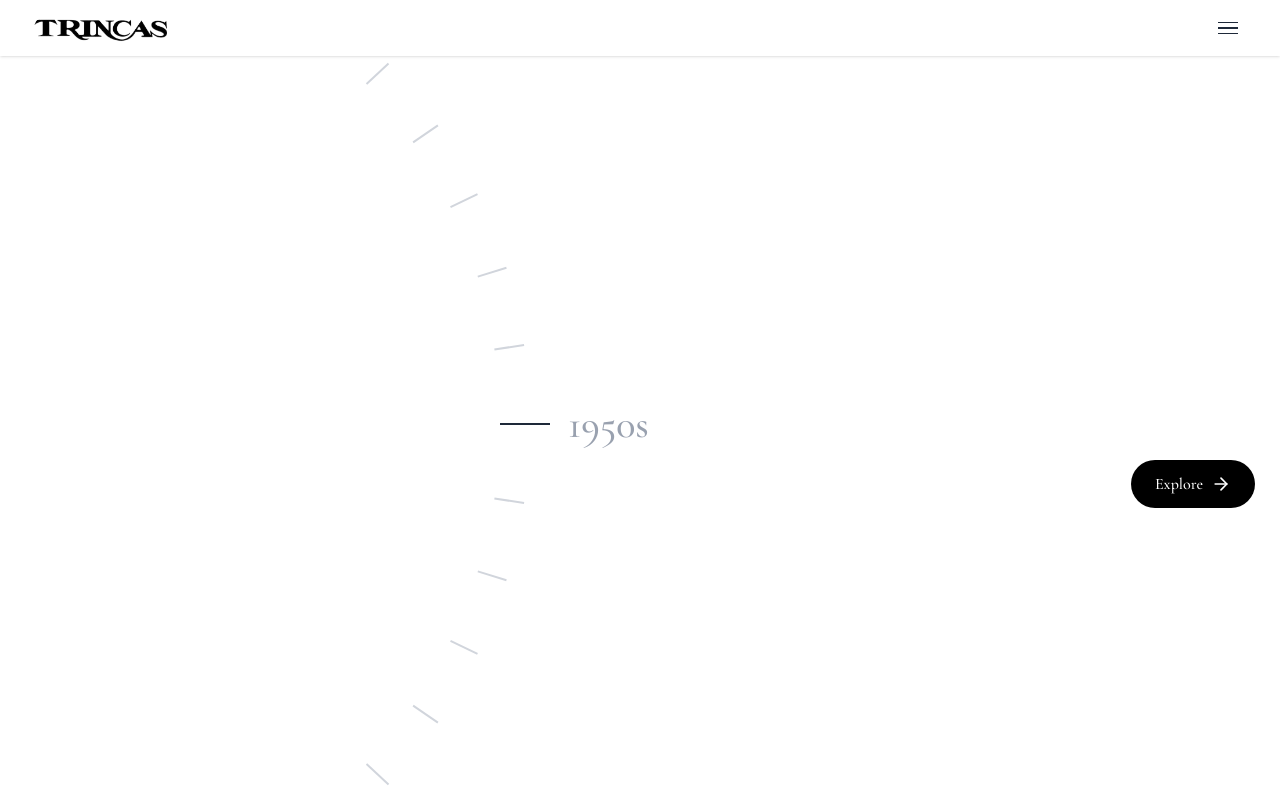
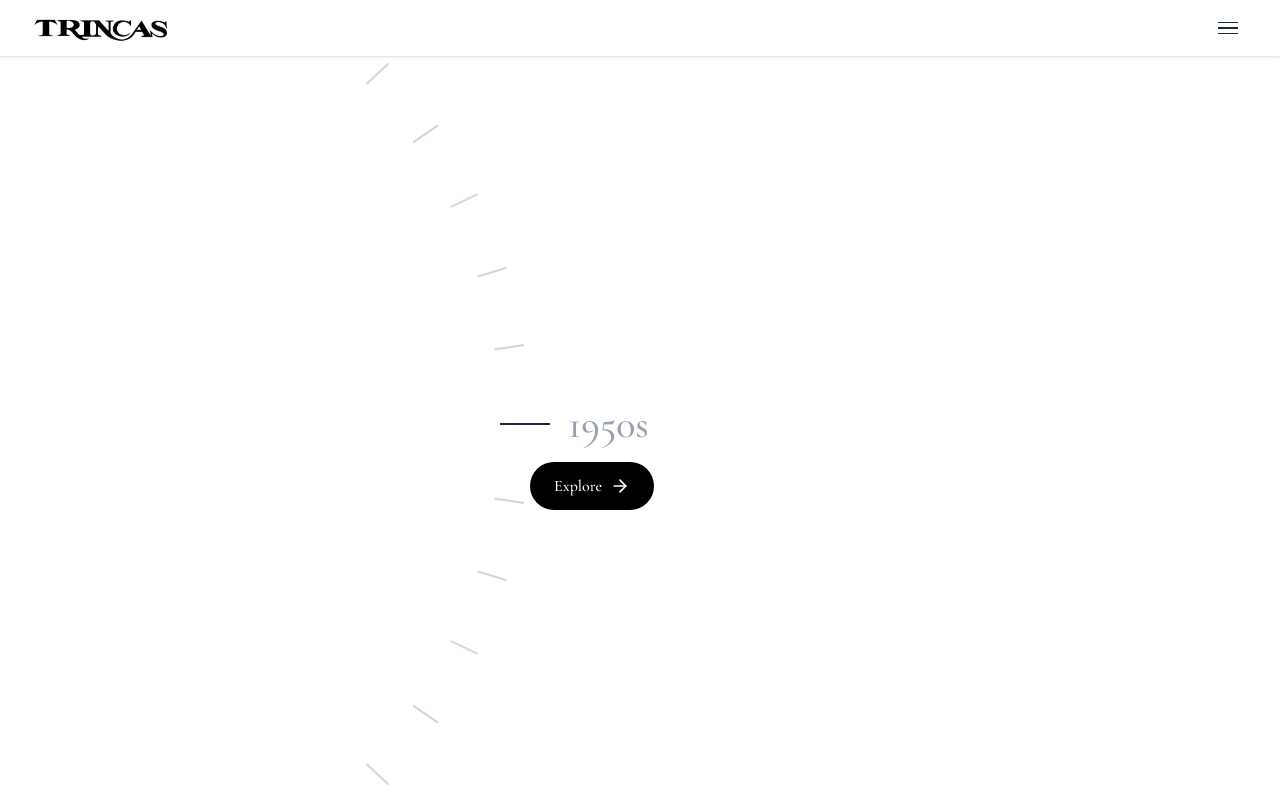
Before and after one commit to shamikspeare/trincas, a React (Vite) app in the folder frontend/: page /history in a window 1280 px wide. Built offline with nearby package versions, Linux system fonts and the light colour scheme.

Commit message:
fixed scroll wheel animation

```diff
--- a/frontend/src/App.jsx
+++ b/frontend/src/App.jsx
@@ -7,6 +7,7 @@ import Food from './components/pages/Food'
 import Music from './components/pages/Music'
 import History from './components/pages/History'
 import FoodSubPage from './components/pages/FoodSubPage'
+import HistoryYearPage from './pages/HistoryYearPage'
 
 function App() {
   return (
@@ -26,6 +27,7 @@ function App() {
             <Route path="/food-cafe" element={<FoodSubPage title="Cafe" basePath="/food-cafe" />} />
             <Route path="/music" element={<Music />} />
             <Route path="/history" element={<History />} />
+            <Route path="/history/:decade" element={<HistoryYearPage />} />
           </Routes>
         </div>
       </div>
--- a/frontend/src/components/ScrollCircle.jsx
+++ b/frontend/src/components/ScrollCircle.jsx
@@ -1,7 +1,8 @@
-import React, { useRef, useState } from "react";
+import React, { useRef, useState, useEffect, useCallback } from "react";
 import { motion } from "framer-motion";
 import gsap from "gsap";
 import { ArrowRight } from "lucide-react";
+import { useNavigate } from "react-router-dom";
 
 const decades = [
   "1950s",
@@ -13,85 +14,115 @@ const decades = [
   "2010s",
 ];
 
-// 42 ticks
 const TOTAL_TICKS = 42;
 const TICKS_PER_DECADE = TOTAL_TICKS / decades.length;
-
-// Angle between decades
 const STEP_ANGLE = (360 / TOTAL_TICKS) * TICKS_PER_DECADE;
-
-// Makes 1950s start on center horizontal line
 const INITIAL_ROTATION = 90;
 
+// How close (in degrees) a decade must be to the active position to show the button
+const SNAP_THRESHOLD = 10;
+
 export default function ScrollCircle() {
+  const containerRef = useRef(null);
   const dialRef = useRef(null);
+  const currentRotation = useRef(INITIAL_ROTATION);
+  const [showButton, setShowButton] = useState(true);
+  const [activeIndex, setActiveIndex] = useState(0);
+  const navigate = useNavigate();
 
-  const [currentIndex, setCurrentIndex] = useState(0);
-  const [showButton, setShowButton] = useState(true);
+  // Helper: update button visibility based on how close we are to a decade
+  const updateButtonVisibility = useCallback(() => {
+    // Convert current rotation back to a continuous index
+    const continuousIndex =
+      (INITIAL_ROTATION - currentRotation.current) / STEP_ANGLE;
 
-  const isAnimating = useRef(false);
+    const nearest = Math.round(continuousIndex);
+    const distance = Math.abs(continuousIndex - nearest) * STEP_ANGLE;
 
-  const animateToIndex = (index) => {
+    const isNear = distance < SNAP_THRESHOLD;
+
+    setShowButton(isNear);
+    if (isNear) {
+      const len = decades.length;
+      // Use modulo arithmetic to ensure activeIndex loops correctly and handles negative values
+      const wrappedIndex = ((nearest % len) + len) % len;
+      setActiveIndex(wrappedIndex);
+    }
+  }, []);
+
+  // Continuous rotation (no snapping / no flick)
+  const applyRotation = useCallback((deltaDegrees) => {
     if (!dialRef.current) return;
 
-    isAnimating.current = true;
-    setShowButton(false);
+    currentRotation.current += deltaDegrees;
+    gsap.set(dialRef.current, {
+      rotate: currentRotation.current,
+    });
 
-    gsap.to(dialRef.current, {
-      rotate: INITIAL_ROTATION + index * STEP_ANGLE,
+    updateButtonVisibility();
+  }, [updateButtonVisibility]);
+
+  // Desktop wheel → continuous
+  // Attached natively to avoid passive event listener warnings
+  useEffect(() => {
+    const container = containerRef.current;
+    if (!container) return;
+
+    const handleWheel = (e) => {
+      e.preventDefault();
+      // positive deltaY (scroll down) rotates one way, negative the other
+      // sensitivity tuned for a natural feel
+      const delta = e.deltaY * 0.12;
+      applyRotation(-delta);
+    };
+
+    container.addEventListener("wheel", handleWheel, { passive: false });
+
+    return () => {
+      container.removeEventListener("wheel", handleWheel);
+    };
+  }, [applyRotation]);
+
+  // Mobile drag → continuous (updates every frame of the pan)
+  const handlePan = (_, info) => {
+    // info.delta.y is the movement since last event
+    const delta = info.delta.y * 0.35;
+    applyRotation(-delta);
+  };
+
+  // Optional light inertia on release (still continuous, no discrete flick)
+  const handlePanEnd = (_, info) => {
+    const velocity = info.velocity.y;
+    if (Math.abs(velocity) < 80) {
+      updateButtonVisibility();
+      return;
+    }
+
+    // short coast that decays naturally
+    const coast = velocity * 0.08;
+    gsap.to(currentRotation, {
+      current: currentRotation.current - coast,
       duration: 0.6,
-      ease: "power3.out",
-      onComplete: () => {
-        isAnimating.current = false;
-        setShowButton(true);
+      ease: "power2.out",
+      onUpdate: () => {
+        if (!dialRef.current) return;
+        gsap.set(dialRef.current, {
+          rotate: currentRotation.current,
+        });
+        updateButtonVisibility();
       },
     });
   };
 
-  const next = () => {
-    if (isAnimating.current) return;
-
-    setCurrentIndex((prev) => {
-      const nextIndex = prev + 1;
-      animateToIndex(nextIndex);
-      return nextIndex;
-    });
-  };
-
-  const previous = () => {
-    if (isAnimating.current) return;
-
-    setCurrentIndex((prev) => {
-      const nextIndex = prev - 1;
-      animateToIndex(nextIndex);
-      return nextIndex;
-    });
-  };
-
-  const handleWheel = (e) => {
-    if (e.deltaY > 0) next();
-    else previous();
-  };
-
-  const handlePanEnd = (_, info) => {
-    const { offset, velocity } = info;
-
-    const isFlick =
-      Math.abs(offset.y) > 8 || Math.abs(velocity.y) > 200;
-
-    if (!isFlick) return;
-
-    if (offset.y < 0 || velocity.y < 0) {
-      next();
-    } else {
-      previous();
-    }
+  const handleExploreClick = () => {
+    navigate(`/history/${decades[activeIndex]}`);
   };
 
   return (
     <motion.section
+      ref={containerRef}
       className="relative h-[calc(100vh-64px)] w-full overflow-hidden bg-white text-gray-900 touch-none"
-      onWheel={handleWheel}
+      onPan={handlePan}
       onPanEnd={handlePanEnd}
     >
       {/* Dial */}
@@ -100,7 +131,6 @@ export default function ScrollCircle() {
           ref={dialRef}
           className="
             relative flex items-center justify-center bg-transparent
-
             h-[300px] w-[300px]
             sm:h-[400px] sm:w-[400px]
             md:h-[700px] md:w-[700px]
@@ -111,9 +141,7 @@ export default function ScrollCircle() {
         >
           {[...Array(TOTAL_TICKS).keys()].map((_, index) => {
             const angle = (index / TOTAL_TICKS) * 360;
-
             const isMainTick = index % TICKS_PER_DECADE === 0;
-
             const decadeText = isMainTick
               ? decades[index / TICKS_PER_DECADE]
               : null;
@@ -126,15 +154,12 @@ export default function ScrollCircle() {
                   transform: `rotate(${angle - 90}deg)`,
                 }}
               >
-                {/* Tick */}
                 <span
                   className={`
                     shrink-0 h-[2px]
-
                     ml-[185px]
                     sm:ml-[250px]
                     md:ml-[500px]
-
                     ${
                       isMainTick
                         ? "w-[30px] sm:w-[50px] bg-gray-800"
@@ -143,20 +168,12 @@ export default function ScrollCircle() {
                   `}
                 />
 
-                {/* Text */}
                 {isMainTick && (
                   <span
                     className="
-                      whitespace-nowrap
-                      font-medium
-                      text-gray-400
-
-                      ml-[14px]
-                      sm:ml-[20px]
-                      md:ml-[18px]
-
-                      text-[26px]
-                      sm:text-[40px]
+                      whitespace-nowrap font-medium text-gray-400
+                      ml-[14px] sm:ml-[20px] md:ml-[18px]
+                      text-[26px] sm:text-[40px]
                     "
                   >
                     {decadeText}
@@ -168,59 +185,35 @@ export default function ScrollCircle() {
         </div>
       </div>
 
-      {/* Button */}
-      <div
-        className="
-          absolute inset-x-0
-          flex justify-end z-10
-
-          top-[calc(50%+22px)]
-          pr-4
-
-          sm:top-[calc(50%+30px)]
-          sm:pr-[25px]
-
-          md:top-[calc(50%+36px)]
-        "
-      >
+      {/* Explore button – only visible when a decade is near the active position */}
       <motion.button
         className="
-            flex items-center gap-2
-            rounded-full
-            bg-black
-            text-white
-            font-medium
+          absolute z-10 flex items-center gap-2
+          rounded-full bg-black text-white font-medium
 
+          right-[10px] top-[calc(50%+28px)]
           px-4 py-2 text-xs
 
+          sm:right-[10px] sm:top-[calc(50%+34px)]
           sm:px-5 sm:py-2.5 sm:text-sm
 
+          md:right-auto md:left-[530px] md:top-[calc(50%+38px)]
           md:px-6 md:py-3 md:text-base
         "
         initial={false}
         animate={{
           opacity: showButton ? 1 : 0,
-            y: showButton ? 0 : 6,
+          y: showButton ? 0 : 8,
         }}
-          transition={{
-            duration: 0.25,
-            ease: "easeOut",
-          }}
+        transition={{ duration: 0.25, ease: "easeOut" }}
         style={{
           pointerEvents: showButton ? "auto" : "none",
         }}
+        onClick={handleExploreClick}
       >
         Explore
-
-          <ArrowRight
-            className="
-              h-3.5 w-3.5
-              sm:h-4 sm:w-4
-              md:h-5 md:w-5
-            "
-          />
+        <ArrowRight className="h-3.5 w-3.5 sm:h-4 sm:w-4 md:h-5 md:w-5" />
       </motion.button>
-      </div>
     </motion.section>
   );
 }
--- /dev/null
+++ b/frontend/src/pages/HistoryYearPage.jsx
@@ -0,0 +1,12 @@
+import React from "react";
+import { useParams } from "react-router-dom";
+
+export default function HistoryYearPage() {
+  const { decade } = useParams();
+
+  return (
+    <div className="flex min-h-[calc(100vh-64px)] items-center justify-center">
+      <h1 className="text-4xl font-semibold text-gray-900">History of {decade}</h1>
+    </div>
+  );
+}
```
Lines whose indentation alone changed are shown as unchanged.
